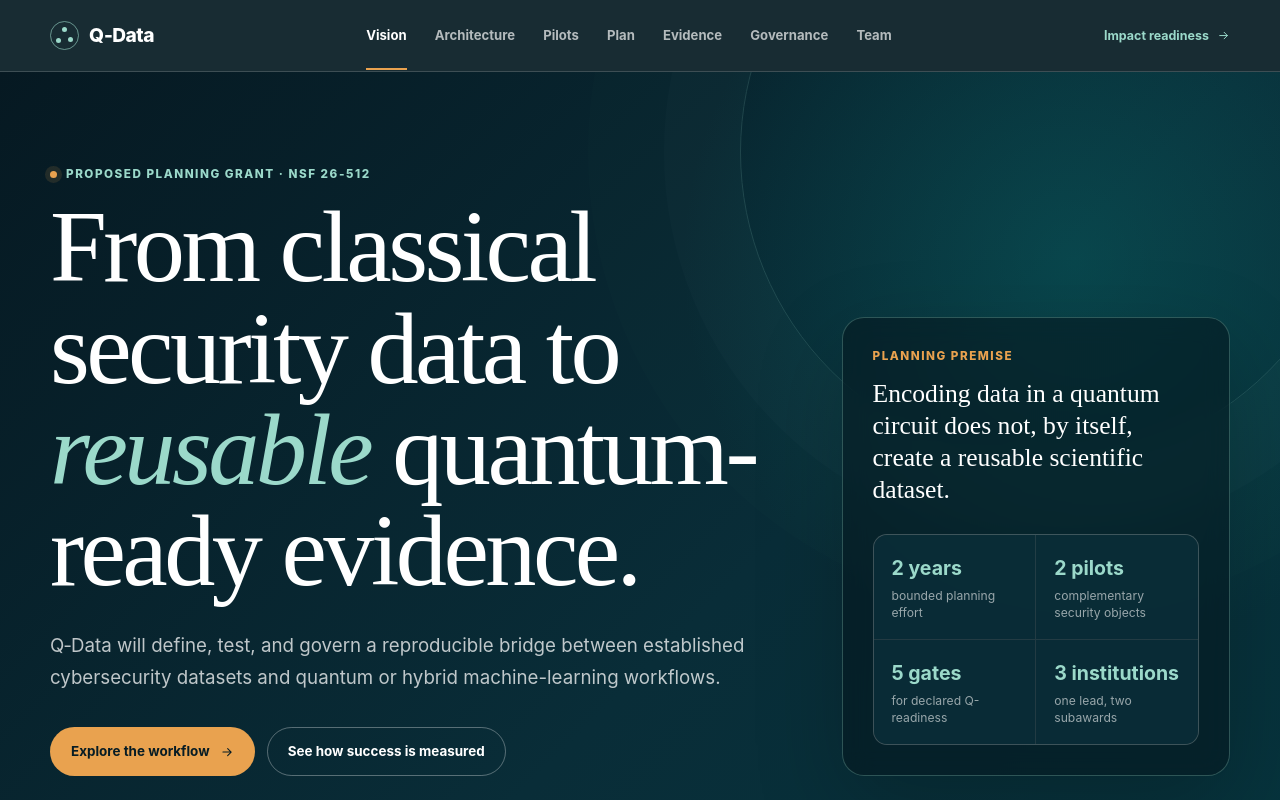
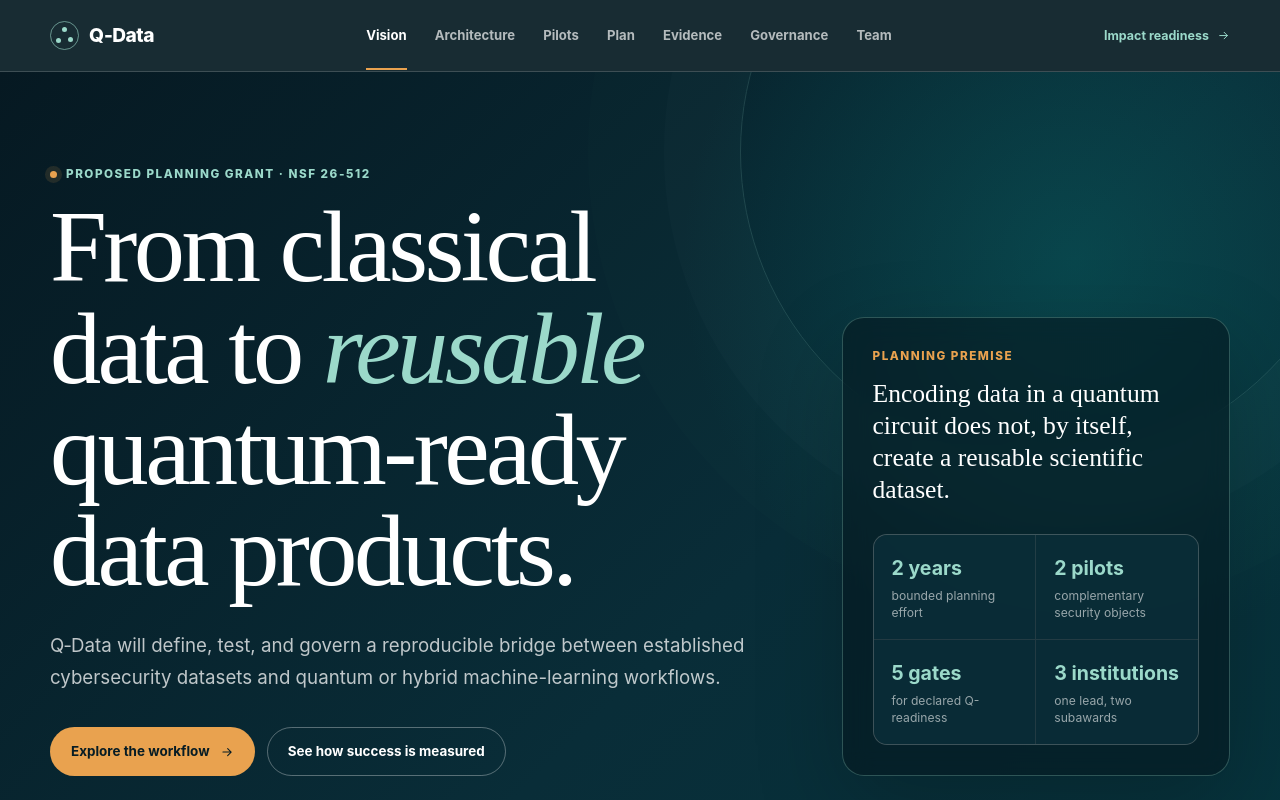
Before and after one commit to jobair-hossain/Q-Data, a Next.js app: page / in a window 1280 px wide. Shown: the top 800 px of the page. Built offline with nearby package versions, Linux system fonts and the light colour scheme.

Commit message:
Update q-data-site.tsx

```diff
--- a/app/q-data-site.tsx
+++ b/app/q-data-site.tsx
@@ -178,7 +178,7 @@ export default function QDataSite() {
         <div className="hero-grid grid-shell">
           <div className="hero-copy">
             <p className="eyebrow"><span /> Proposed Planning Grant · NSF 26‑512</p>
-            <h1>From classical security data to <em>reusable</em> quantum-ready evidence.</h1>
+            <h1>From classical data to <em>reusable</em> quantum-ready data products.</h1>
             <p className="hero-lede">Q‑Data will define, test, and govern a reproducible bridge between established cybersecurity datasets and quantum or hybrid machine-learning workflows.</p>
             <div className="hero-actions"><a className="button primary" href="#architecture">Explore the workflow <ArrowIcon /></a><a className="button secondary" href="#evidence">See how success is measured</a></div>
           </div>
```
